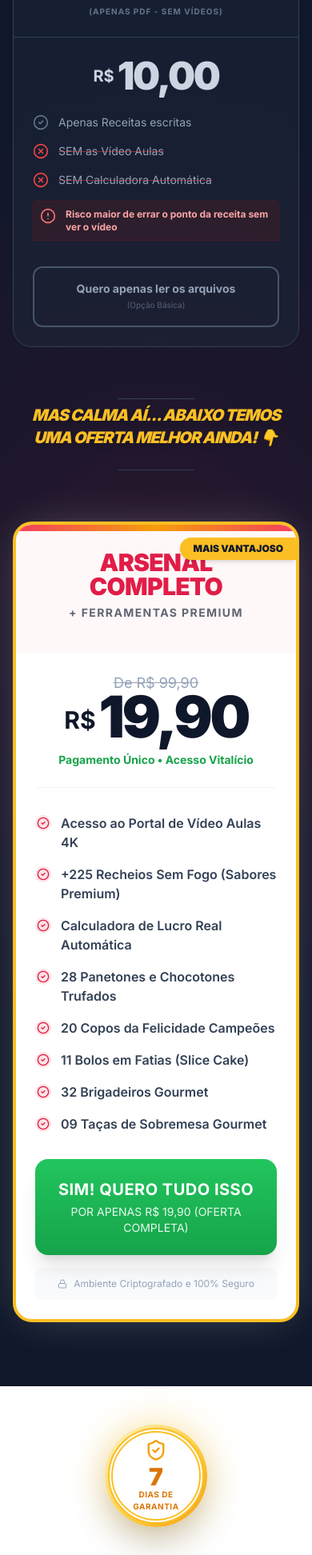
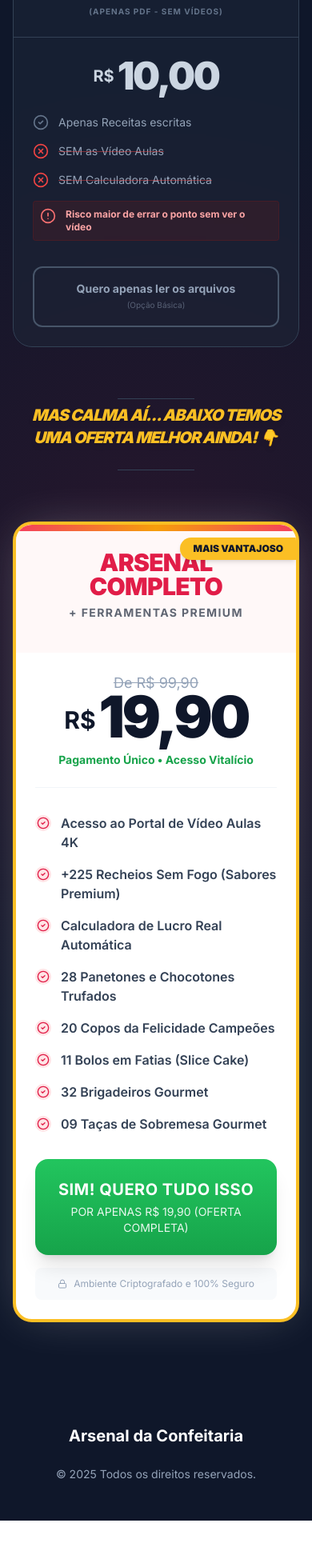
Before and after one commit to gregoryalmeida976-sudo/arsenal-da-confeitaria, a React (Vite) app: page / in a window 390 px wide. Shown: the part 2155-4099 px from the top of the page at 80% size. After the commit the page ends 4056 px from the top, so only its background shows below. Built offline with nearby package versions, Linux system fonts and the light colour scheme.

Commit message:
feat: Refactor Facebook Pixel and improve UI text
Moves Facebook Pixel noscript to the body for build compatibility. Updates UI text for better clarity and conciseness in the "App.tsx" component.

```diff
--- a/App.tsx
+++ b/App.tsx
@@ -158,7 +158,7 @@ const App: React.FC = () => {
                   </li>
                    <li className="flex items-start gap-3 bg-red-900/20 p-2 rounded border border-red-900/30">
                     <AlertCircle className="w-5 h-5 text-red-400 shrink-0" />
-                    <span className="text-red-300 text-xs font-bold text-left">Risco maior de errar o ponto da receita sem ver o vídeo</span>
+                    <span className="text-red-300 text-xs font-bold text-left">Risco maior de errar o ponto sem ver o vídeo</span>
                   </li>
                 </ul>
 
@@ -174,7 +174,7 @@ const App: React.FC = () => {
               </div>
             </div>
 
-            {/* AVISO DE TRANSIÇÃO SOLICITADO */}
+            {/* AVISO DE TRANSIÇÃO */}
             <div className="text-center py-4 flex flex-col items-center gap-4">
                <div className="h-px w-24 bg-slate-700"></div>
                <p className="text-amber-400 font-black text-xl md:text-2xl uppercase italic tracking-tighter drop-shadow-md animate-bounce px-4">
@@ -247,29 +247,6 @@ const App: React.FC = () => {
         </div>
       </section>
 
-      {/* Guarantee Section */}
-      <section className="bg-white py-12 border-b border-slate-100">
-        <div className="max-w-4xl mx-auto px-4 flex flex-col md:flex-row items-center gap-8">
-          <div className="relative w-32 h-32 flex-shrink-0">
-             <div className="absolute inset-0 bg-amber-400 blur-xl opacity-40 rounded-full animate-pulse"></div>
-             <div className="relative w-full h-full bg-gradient-to-br from-amber-100 via-amber-300 to-amber-500 rounded-full p-1 shadow-2xl">
-                <div className="w-full h-full bg-white rounded-full border-[6px] border-amber-400 border-double flex flex-col items-center justify-center p-2 text-center">
-                   <ShieldCheck className="w-8 h-8 text-amber-500 mb-1" />
-                   <span className="text-amber-600 font-black text-3xl leading-none">7</span>
-                   <span className="text-[10px] uppercase font-bold text-amber-600 tracking-wider">Dias de<br/>Garantia</span>
-                </div>
-             </div>
-          </div>
-          <div className="text-center md:text-left space-y-4">
-             <h3 className="text-2xl font-bold text-slate-900">Risco Zero para Você</h3>
-             <p className="text-slate-600">
-               Nós confiamos tanto no método que, se em 7 dias você achar que não valeu a pena, nós devolvemos 100% do seu dinheiro. Sem perguntas.
-             </p>
-          </div>
-        </div>
-      </section>
-
-      {/* Footer */}
       <footer className="bg-slate-900 text-slate-400 py-12 px-4 text-center text-sm">
          <div className="max-w-4xl mx-auto space-y-6">
            <span className="text-white font-bold text-xl">Arsenal da Confeitaria</span>
--- a/index.html
+++ b/index.html
@@ -5,7 +5,7 @@
     <meta name="viewport" content="width=device-width, initial-scale=1.0" />
     <title>Arsenal da Confeitaria - Renda Extra e Hobby Lucrativo</title>
 
-    <!-- Facebook Pixel Code -->
+    <!-- Facebook Pixel Code (Script no Head) -->
     <script>
     !function(f,b,e,v,n,t,s)
     {if(f.fbq)return;n=f.fbq=function(){n.callMethod?
@@ -18,9 +18,6 @@
     fbq('init', '1940046970255243');
     fbq('track', 'PageView');
     </script>
-    <noscript><img height="1" width="1" style="display:none"
-    src="https://www.facebook.com/tr?id=1940046970255243&ev=PageView&noscript=1"
-    /></noscript>
     <!-- End Facebook Pixel Code -->
 
     <script src="https://cdn.tailwindcss.com"></script>
@@ -64,6 +61,12 @@
 </script>
 </head>
   <body>
+    <!-- Facebook Pixel Noscript (Obrigatório estar no Body para não dar erro de Build) -->
+    <noscript>
+      <img height="1" width="1" style="display:none"
+           src="https://www.facebook.com/tr?id=1940046970255243&ev=PageView&noscript=1" />
+    </noscript>
+
     <div id="root"></div>
     <script type="module" src="/index.tsx"></script>
   </body>
```
